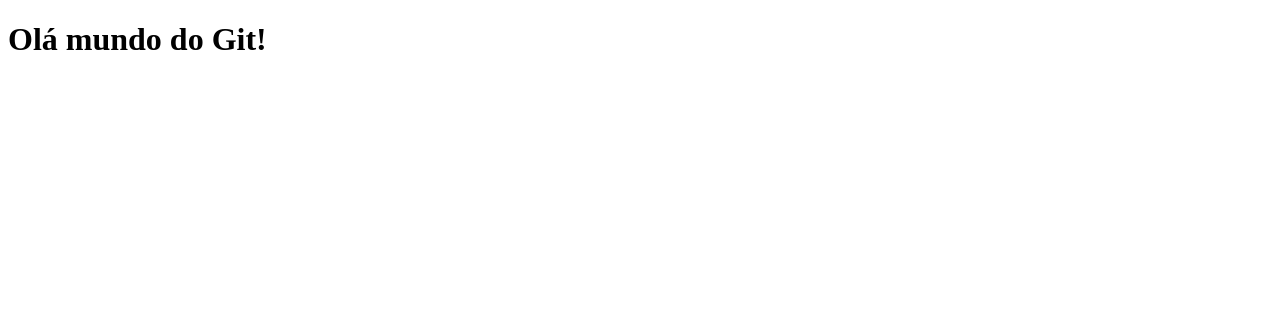
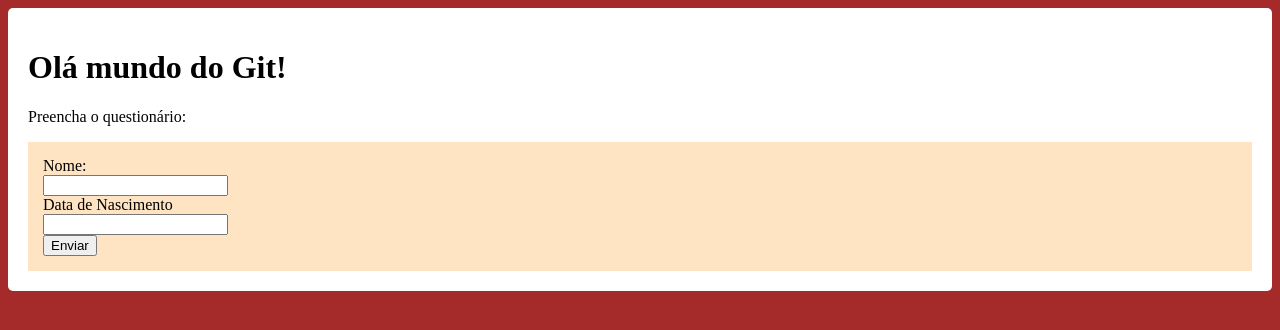
Before and after one commit to alice-marinho/aula-de-git, a plain HTML site: page index.html in a window 1280 px wide. Drawn offline with Linux system fonts and the light colour scheme.

Commit message:
Adicionando form simples ao projeto

```diff
--- a/css/index.css
+++ b/css/index.css
@@ -0,0 +1,25 @@
+@charset 'utf-8';
+
+body{
+    background-color: brown;
+}
+
+main {
+    background-color: rgb(255, 255, 255);
+    padding: 20px;
+    border-radius: 5px;
+
+}
+
+form{
+    background-color: bisque;
+    padding: 15px;;
+}
+
+form label{
+    display: block;
+}
+
+input[type="submit"]{
+    display: block;
+}
--- a/index.html
+++ b/index.html
@@ -7,6 +7,17 @@
     <title>Aprendendo Git</title>
 </head>
 <body>
+<main>
+
     <h1>Olá mundo do Git!</h1>
+        <p> Preencha o questionário:</p>
+        <form action="form.php" method="get">
+            <label for="nome">Nome:</label>
+            <input type="text" name="nome" id="nome">
+            <label for="datanasc">Data de Nascimento</label>
+            <input type="text" name="datanasc">
+            <input type="submit" value="Enviar">
+        </form>
+</main>
 </body>
 </html>
```
